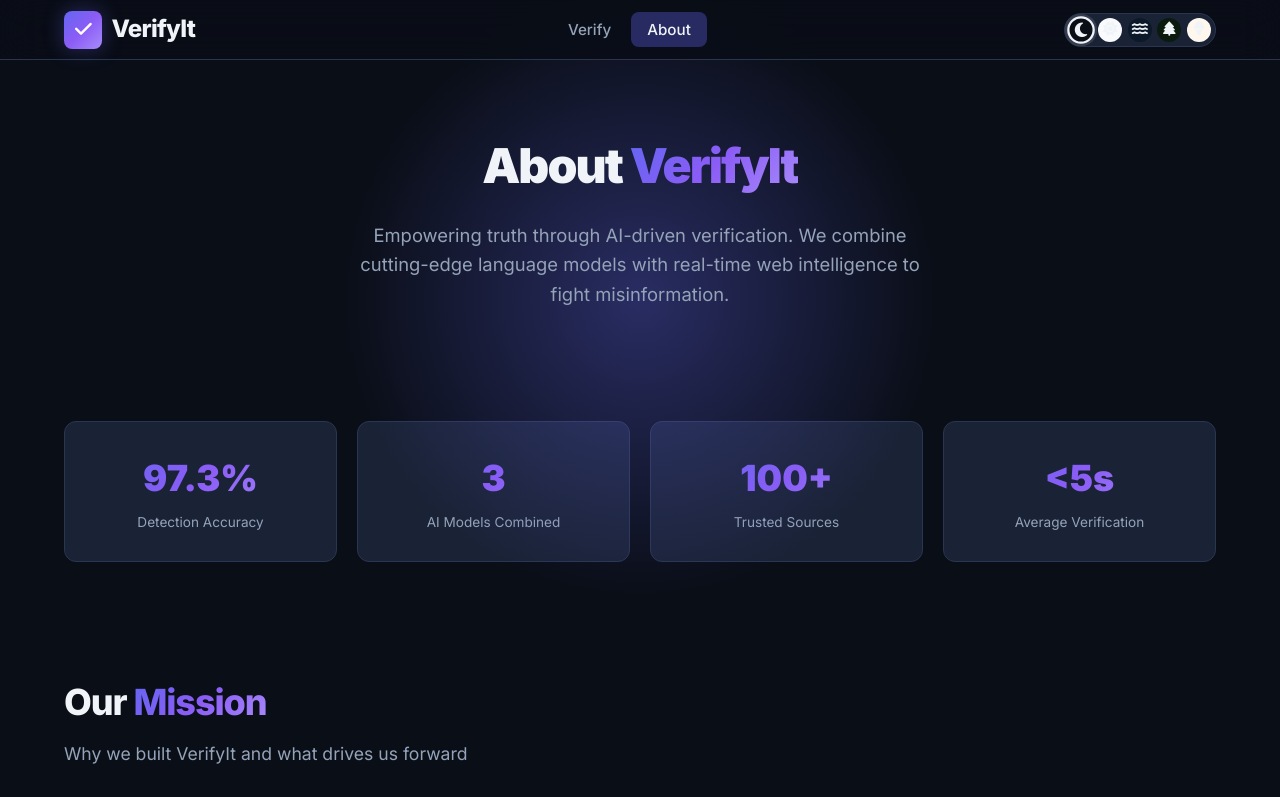
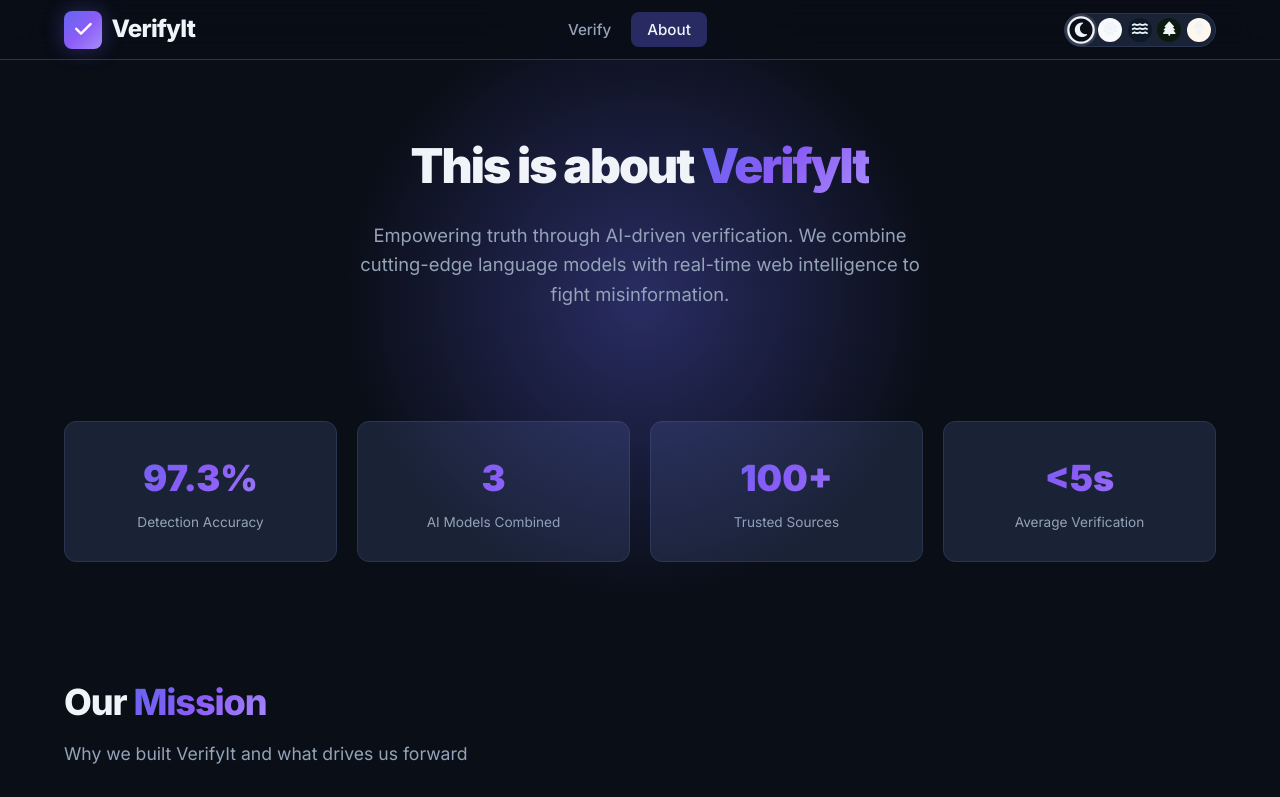
Before and after one commit to Korejay1111/VERIFYIT, a plain HTML site: page frontend/about.html in a window 1280 px wide. Shown: the top 797 px of the page. Drawn offline with Linux system fonts and the light colour scheme.

Commit message:
about_correction

```diff
--- a/frontend/about.html
+++ b/frontend/about.html
@@ -42,7 +42,7 @@
   <!-- About Hero -->
   <section class="about-hero">
     <div class="container">
-      <h1>About <span class="gradient-text">VerifyIt</span></h1>
+      <h1>This is about <span class="gradient-text">VerifyIt</span></h1>
       <p>Empowering truth through AI-driven verification. We combine cutting-edge language models with real-time web intelligence to fight misinformation.</p>
     </div>
   </section>
```
